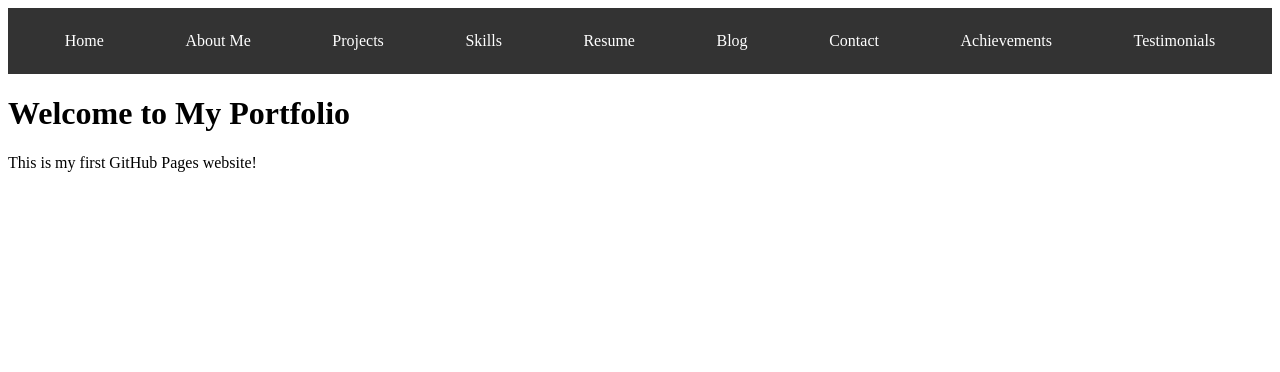
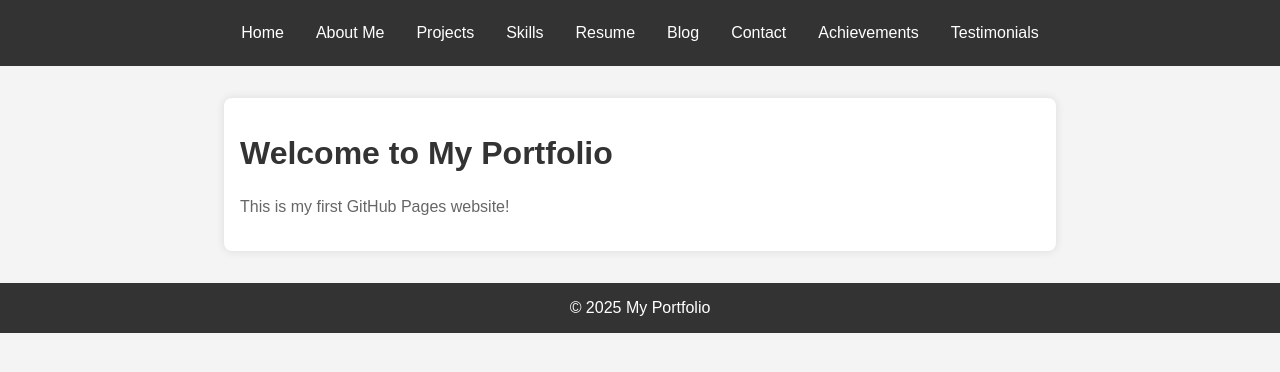
Before and after one commit to callumabbott10/callumabbott10.github.io, a plain HTML site: page index.html in a window 1280 px wide. Drawn offline with Linux system fonts and the light colour scheme.

Commit message:
Update index.html

```diff
--- a/index.html
+++ b/index.html
@@ -2,28 +2,19 @@
 <html>
 <head>
     <title>My Portfolio</title>
-    <style>
-        .navbar {
-            display: flex;
-            justify-content: space-around;
-            background-color: #333;
-            padding: 1em;
-        }
-        .navbar a {
-            color: white;
-            text-decoration: none;
-            padding: 0.5em;
-        }
-        .navbar a:hover {
-            background-color: #575757;
-        }
-    </style>
+    <link rel="stylesheet" href="styles.css">
 </head>
 <body>
     <div id="navbar-placeholder"></div>
     <script src="navbar.js"></script>
 
-    <h1>Welcome to My Portfolio</h1>
-    <p>This is my first GitHub Pages website!</p>
+    <div class="container">
+        <h1>Welcome to My Portfolio</h1>
+        <p>This is my first GitHub Pages website!</p>
+    </div>
+
+    <footer>
+        &copy; 2025 My Portfolio
+    </footer>
 </body>
 </html>
```
